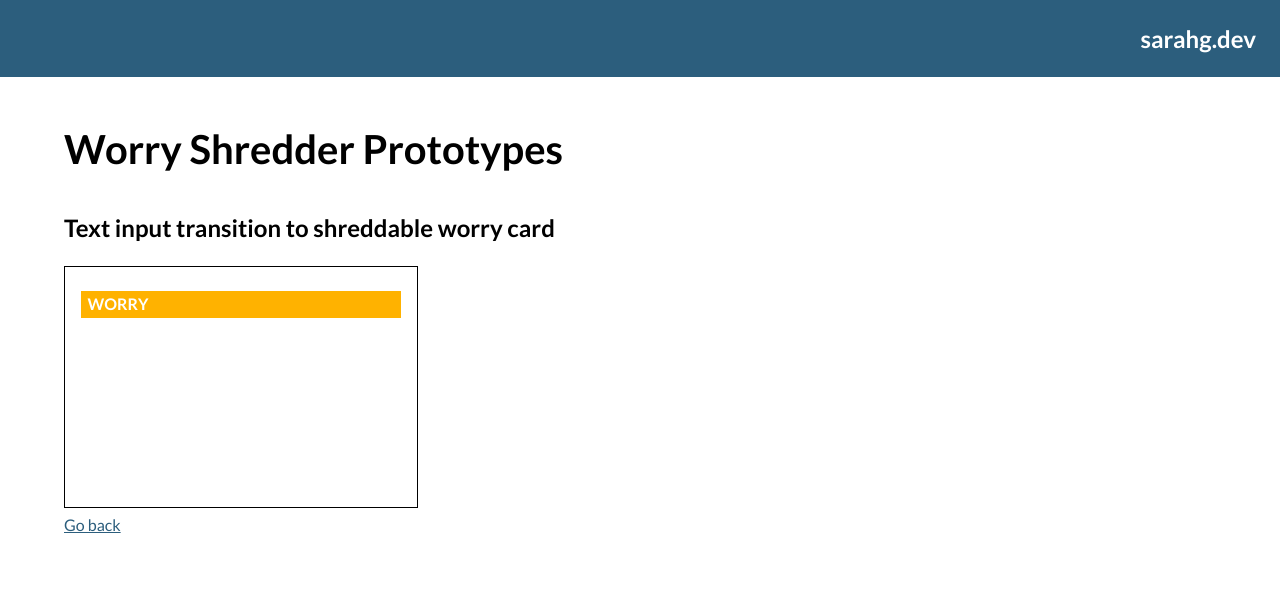
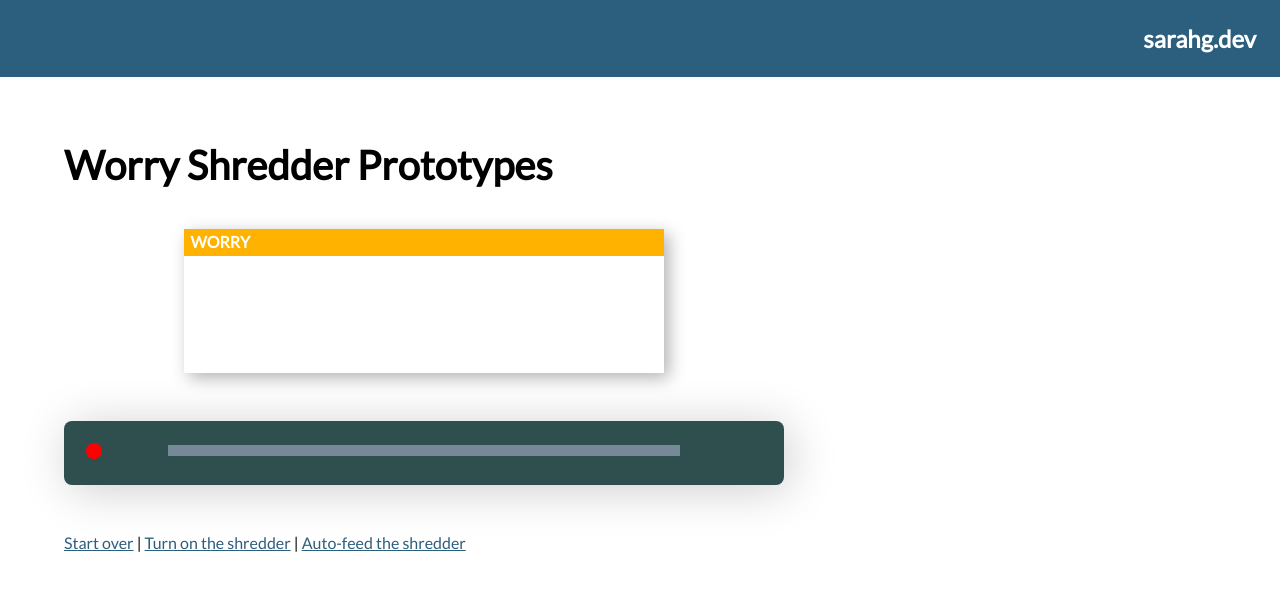
Before and after one commit to scimusmn/mm-digital-worry-shredder, a plain HTML site: page index.html in a window 1280 px wide. Both pictures are taken after a click on the button "Next". Drawn offline with Linux system fonts and the light colour scheme.

Commit message:
Markup for shredder, links

```diff
--- a/index.html
+++ b/index.html
@@ -14,7 +14,6 @@
     <div class="container">
         <section class="step1">
             <h1>Worry Shredder Prototypes</h1>
-                <h2>Text input transition to shreddable worry card</h2>
                 <form>
                     <textarea placeholder="What are you worried about?"></textarea>
                     <button type="button">Next</button>
@@ -26,8 +25,19 @@
                 <h3 class="badge">Worry</h3>
                 <div class="worry-card-user-text"></div>
             </div>
-            <a href="/" class="go-back">Go back</a>
+
+            <div class="shredder">
+                <div class="power off"></div>
+                <div class="slot"></div>
+            </div>
+
+            <div class="link-bar">
+                <a href="/" class="go-back">Start over</a> |
+                <a href="#" class="turn-on">Turn on the shredder</a> |
+                <a href="#" class="shred">Auto-feed the shredder</a>
+            </div>
         </section>
+
 
     </div>
     <script type="text/javascript" src="script.js"></script>
--- a/style.css
+++ b/style.css
@@ -1,4 +1,5 @@
-@import url("https://fonts.googleapis.com/css?family=Lato:400,400i,700");
+@import url("https://fonts.googleapis.com/css?family=Lato:400");
+@import url("https://fonts.googleapis.com/css?family=Caveat:400");
 /* CSS reset */
 
 *, *::after, *::before {
@@ -15,7 +16,7 @@ body {
 }
 
 body .container {
-    margin: 3em 4em;
+    margin: 5%;
 }
 
 header {
@@ -54,21 +55,24 @@ button {
     padding: .5em 1em;
 }
 
-.step2 {
+.step2, .step3 {
     display: none;
 }
 
 .worry-card {
-    border: 1px solid black;
-    padding: 1.5em 1em;
-    width: 20rem;
-    min-height: 12rem;
+    width: 60vw;
+    max-width: 30rem;
+    margin: 0 auto;
+    min-height: 9rem;
+    box-shadow: 0.3em 0.3em 1em rgba(0, 0, 0, 0.3);
 }
 
 .worry-card-user-text {
     white-space: pre-wrap;
+    font-size: 1.75rem;
     width: 95%;
     margin: 0 auto;
+    font-family: Caveat;
 }
 
 .badge {
@@ -80,9 +84,50 @@ button {
     text-transform: uppercase;
 }
 
-.go-back {
+.link-bar {
+    margin-top: .75em;
+}
+
+.link-bar a {
+    display: inline-block;
     color: #2c5e7d;
-    cursor: pointer;
-    margin-top: .45em;
+}
+
+.shredder {
+    height: 4em;
+    width: 90vw;
+    max-width: 45rem;
+    background-color: darkslategray;
+    border-radius: .5rem;
+    margin: 3em auto;
+    box-shadow: 0.3em 0.3em 3em rgba(0, 0, 0, 0.2);
+}
+
+.power {
+    height: 1em;
+    width: 1em;
+    border-radius: 1em;
+    position: relative;
+    background-color: goldenrod;
+    top: 35%;
+    left: 3%;
     display: inline-block;
 }
+
+.power.off {
+    background-color: red;
+}
+
+.power.on {
+    background-color: green;
+}
+
+.slot {
+    width: 60vw;
+    max-width: 32rem;
+    margin: 0 auto;
+    height: .65em;
+    background-color: lightslategrey;
+    position: relative;
+    top: 8%;
+}
```
